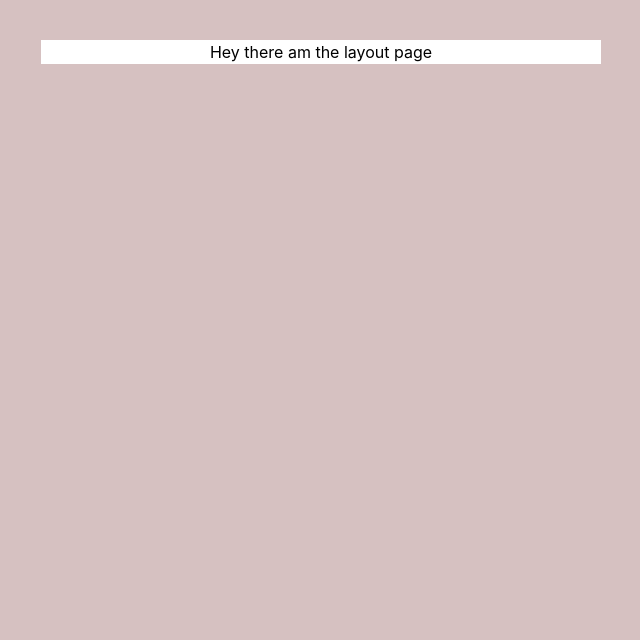
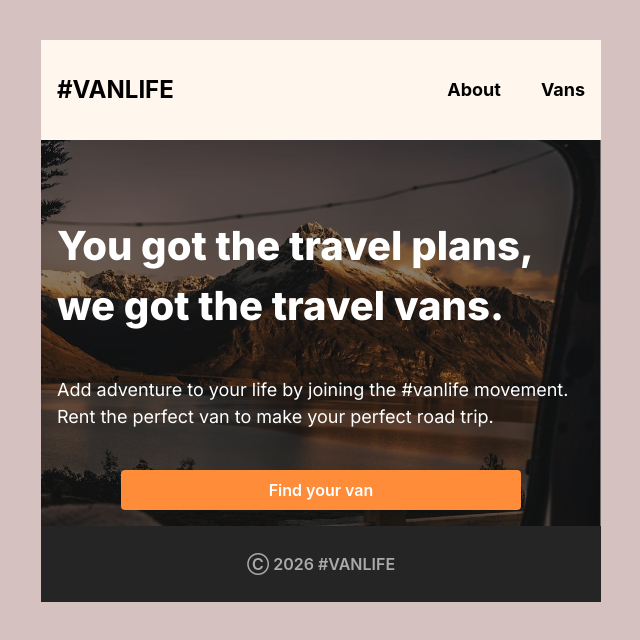
Before and after one commit to thierry-byiringiro/vanProject, a React (Vite) app: page / in a window 1280 px wide. Shown: the top 640 px of the page, without its empty margins (319-959 px from the left). Built offline with nearby package versions, Linux system fonts and the light colour scheme; what miragejs would draw is missing.

Commit message:
added the navbar and footer to the layout paage

```diff
--- a/src/component/Layout.jsx
+++ b/src/component/Layout.jsx
@@ -1,7 +1,13 @@
-export default function Layout(){
-    return (
-        <>
-            <h1>Hey there am the layout page</h1>
-        </>
-    );
+import { Outlet } from "react-router-dom";
+import NavBar from "./Navbar";
+import Footer from "./Footer";
+
+export default function Layout() {
+  return (
+    <>
+      <NavBar />
+      <Outlet />
+      <Footer />
+    </>
+  );
 }
```
